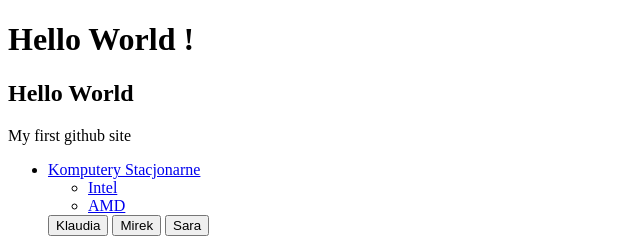
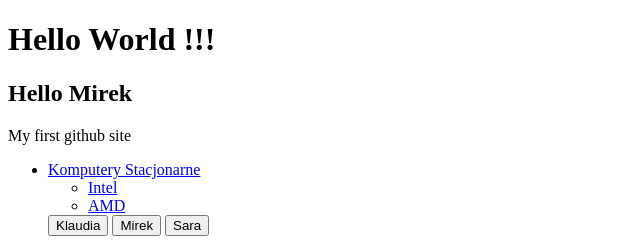
Before and after one commit to djmirq/naukagitanew2, a plain HTML site: page index.html in a window 1280 px wide. Shown: the top 240 px of the page, 0-640 px from the left. Drawn offline with Linux system fonts and the light colour scheme.

Commit message:
Change h1 h2

```diff
--- a/index.html
+++ b/index.html
@@ -6,8 +6,8 @@
       <title>mysite:) master</title>
    </head>
    <body>
-        <h1>Hello World !</h1>
-        <h2>Hello World</h2>
+        <h1>Hello World !!!</h1>
+        <h2>Hello Mirek</h2>
         <p>My first github site</p>
       <ul class="nav navbar-nav">
         <li role="presentation" class="dropdown">
```
